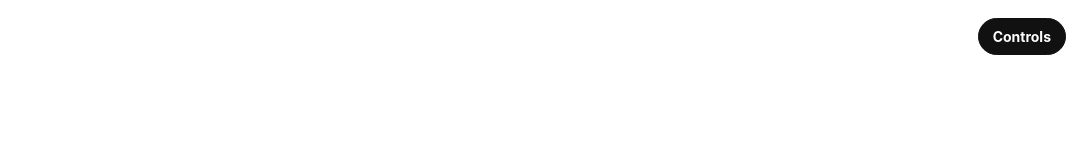
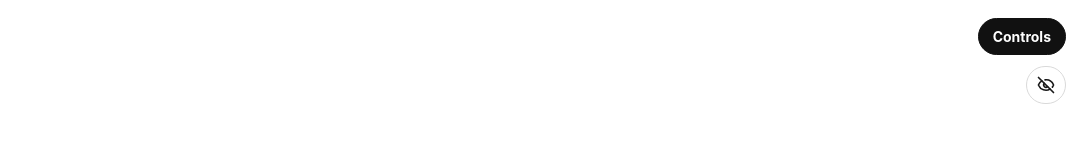
Before and after one commit to nc1z/living-teleprompter, a React (Vite) app in the folder mvp/: page / in a window 1280 px wide. Both pictures are taken after a click on the button 1238 px from the left and 41 px from the top of the page. Shown: the top 160 px of the page, without its empty margins (196-1280 px from the left). Built offline with nearby package versions, Linux system fonts and the light colour scheme.

Commit message:
feat: show script overlay when controls hidden

```diff
--- a/mvp/src/App.css
+++ b/mvp/src/App.css
@@ -310,6 +310,32 @@ button:disabled {
   z-index: 4;
 }
 
+.script-toggle.floating {
+  position: fixed;
+  top: 66px;
+  right: 18px;
+  z-index: 4;
+}
+
+.script-overlay {
+  position: fixed;
+  top: 96px;
+  bottom: 88px;
+  left: 34px;
+  z-index: 3;
+  width: min(34vw, 430px);
+  overflow: hidden;
+  color: #111827;
+  font-size: clamp(16px, 1.35vw, 24px);
+  font-weight: 680;
+  line-height: 1.35;
+  text-align: left;
+  white-space: normal;
+  overflow-wrap: anywhere;
+  opacity: 0.52;
+  pointer-events: none;
+}
+
 .control-section {
   border-bottom: 1px solid #e6e6e6;
   padding-bottom: 18px;
@@ -545,6 +571,14 @@ code {
     width: 76vw;
   }
 
+  .script-overlay {
+    top: 88px;
+    bottom: 110px;
+    left: 18px;
+    width: min(58vw, 360px);
+    font-size: clamp(14px, 4vw, 20px);
+  }
+
   .app-shell.reference-layout-text-left-art-right .stage-phrase,
   .app-shell.reference-layout-text-right-art-left .stage-phrase,
   .app-shell.reference-layout-text-top-art-bottom .stage-phrase {
--- a/mvp/src/App.tsx
+++ b/mvp/src/App.tsx
@@ -1,5 +1,6 @@
 import {
   Bug,
+  Eye,
   EyeOff,
   Mic,
   Pause,
@@ -553,6 +554,7 @@ function App() {
   const [timings, setTimings] = useState<TimingEntry[]>([])
   const [lastError, setLastError] = useState('')
   const [overlayVisible, setOverlayVisible] = useState(true)
+  const [scriptOverlayVisible, setScriptOverlayVisible] = useState(true)
   const [debugVisible, setDebugVisible] = useState(false)
   const [streamPaused, setStreamPaused] = useState(false)
   const [activeSceneConfig, setActiveSceneConfig] =
@@ -1564,6 +1566,7 @@ function App() {
     setVisualReferences([])
     setPlanningState('idle')
     setScriptFeedback('idle')
+    setScriptOverlayVisible(true)
     setTimings([])
     setLastError('')
     mark('session cleared')
@@ -1640,6 +1643,7 @@ function App() {
       </section>
 
       {!overlayVisible && !isEvalMode ? (
+        <>
           <button
             type="button"
             className="overlay-toggle floating"
@@ -1647,6 +1651,23 @@ function App() {
           >
             Controls
           </button>
+          <button
+            type="button"
+            className="script-toggle floating icon-button secondary"
+            onClick={() => setScriptOverlayVisible((current) => !current)}
+            disabled={!visibleScript}
+            aria-label={scriptOverlayVisible ? 'Hide generated script' : 'Show generated script'}
+            title={scriptOverlayVisible ? 'Hide generated script' : 'Show generated script'}
+          >
+            {scriptOverlayVisible ? <EyeOff aria-hidden="true" /> : <Eye aria-hidden="true" />}
+          </button>
+        </>
+      ) : null}
+
+      {!overlayVisible && !isEvalMode && scriptOverlayVisible && visibleScript ? (
+        <aside className="script-overlay" aria-label="Generated next script">
+          {visibleScript}
+        </aside>
       ) : null}
 
       {overlayVisible && !isEvalMode ? (
```
Lines whose indentation alone changed are shown as unchanged.
